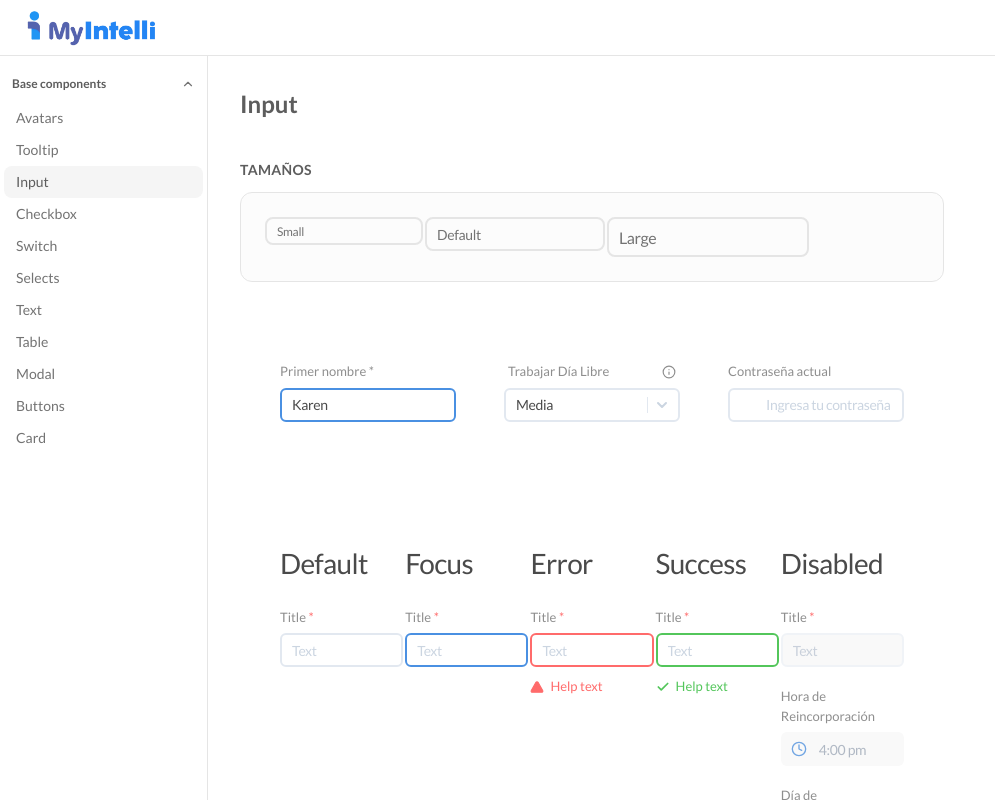
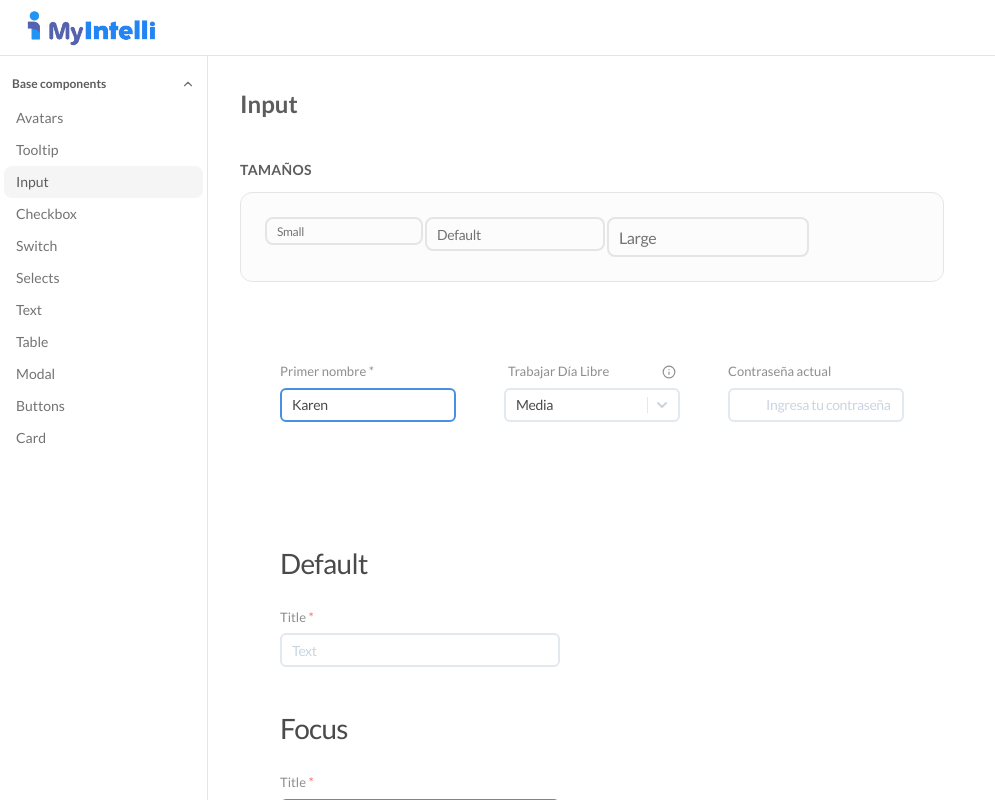
Before and after one commit to diegoAlexandre17/design-system-react, a React (Vite) app: page /components/input in a window 1280 px wide. Shown: the whole page, without its empty margins (0-995 px from the left). Built offline with nearby package versions, Linux system fonts and the light colour scheme.

Commit message:
fix:layout input

```diff
--- a/src/pages/InputPage.tsx
+++ b/src/pages/InputPage.tsx
@@ -70,7 +70,7 @@ export default function InputPage() {
         </div>
       </section>
       <section className="space-y-3 p-10 bg-white">
-        <div className="grid gap-0.5 md:grid-cols-2 xl:grid-cols-5">
+        <div className="flex flex-col gap-10 max-w-[280px]">
           {/* Default */}
           <div className="space-y-6">
             <h3 className="text-[28px] font-normal tracking-tight text-[#4A4A4A]">
```
Also changed, not shown: 1 other file (tests, documents, lock files or other folders).
